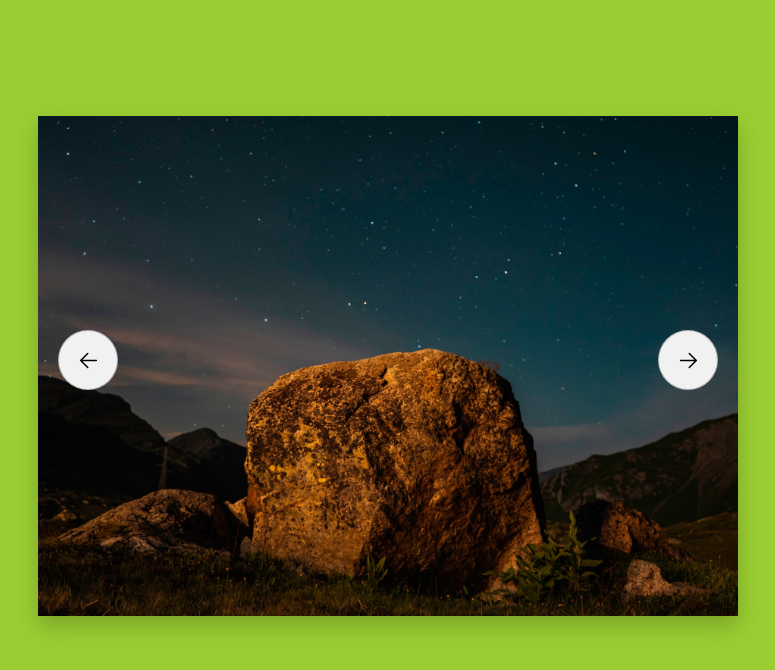
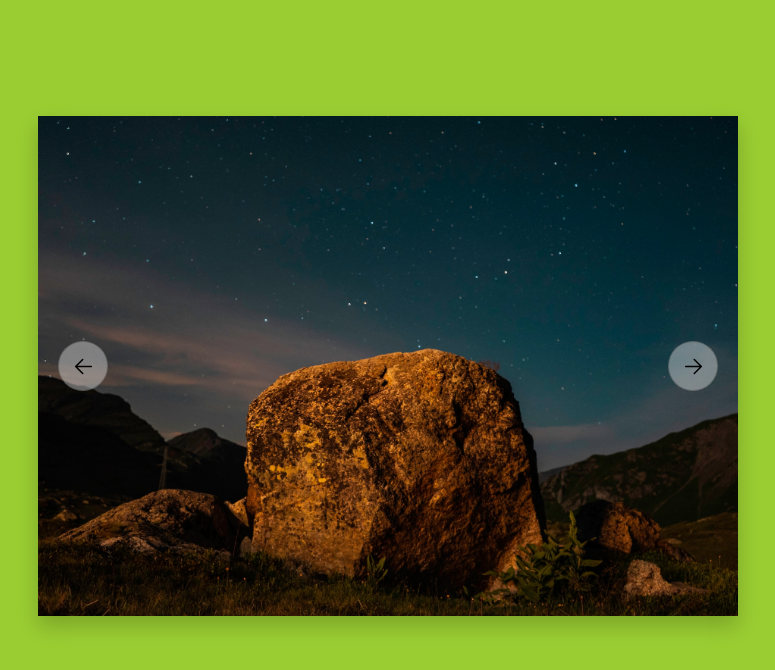
Before and after one commit to Anik7303/react-slider, a React (Vite) app: page / in a window 1280 px wide. Shown: the top 670 px of the page, without its empty margins (252-1027 px from the left). Built offline with nearby package versions, Linux system fonts and the light colour scheme.

Commit message:
optimized styles

```diff
--- /dev/null
+++ b/src/components/Slide.tsx
@@ -0,0 +1,15 @@
+import styled from "styled-components";
+
+interface Props {
+  $active: boolean;
+}
+
+const Slide = styled.div<Props>`
+  width: 100%;
+  height: 100%;
+  position: absolute;
+  opacity: ${(props) => (props.$active ? 1 : 0)};
+  transition: opacity 300ms ease-in;
+`;
+
+export default Slide;
--- a/src/components/Slider.tsx
+++ b/src/components/Slider.tsx
@@ -2,6 +2,7 @@ import { useState } from "react";
 import styled from "styled-components";
 import data from "../data";
 import SliderButton from "./SliderButton";
+import Slide from "./Slide";
 
 const Container = styled.section`
   max-width: 700px;
@@ -16,17 +17,6 @@ const Container = styled.section`
       margin: 100px 10px 0;
     }
   }
-`;
-
-interface SlideProps {
-  $active: boolean;
-}
-const Slide = styled.div<SlideProps>`
-  width: 100%;
-  height: 100%;
-  position: absolute;
-  opacity: ${(props) => (props.$active ? 1 : 0)};
-  transition: opacity ease-in-out 0.4s;
 `;
 
 const Image = styled.img`
--- a/src/components/SliderButton.tsx
+++ b/src/components/SliderButton.tsx
@@ -1,30 +1,31 @@
-import styled from "styled-components";
+import styled, { css } from "styled-components";
 import leftArrow from "../assets/left-arrow.svg";
 import rightArrow from "../assets/right-arrow.svg";
 
-const Button = styled.button`
-  width: 60px;
-  height: 60px;
+interface ButtonProps {
+  $direction: "next" | "prev";
+}
+const Button = styled.button<ButtonProps>`
+  width: 50px;
+  height: 50px;
   border-radius: 50%;
-  background: #f1f1f1;
+  background: rgba(241, 241, 241, 0.4);
   border: 1px solid rgba(34, 34, 34, 0.287);
   position: absolute;
+  top: 50%;
+  ${(props) =>
+    props.$direction === "next"
+      ? css`
+          right: 20px;
+        `
+      : css`
+          left: 20px;
+        `}
+  transform: translateY(-50%);
   display: flex;
   justify-content: center;
   align-items: center;
   cursor: pointer;
-
-  &.prev {
-    top: 50%;
-    left: 20px;
-    transform: translateY(-60%);
-  }
-
-  &.next {
-    top: 50%;
-    right: 20px;
-    transform: translateY(-60%);
-  }
 `;
 
 const Image = styled.img`
@@ -41,7 +42,7 @@ interface Props {
 function SliderButton({ action, direction }: Props) {
   const imageSrc = direction === "next" ? rightArrow : leftArrow;
   return (
-    <Button onClick={action} className={direction}>
+    <Button onClick={action} className={direction} $direction={direction}>
       <Image src={imageSrc} alt="right arrow" />
     </Button>
   );
```
